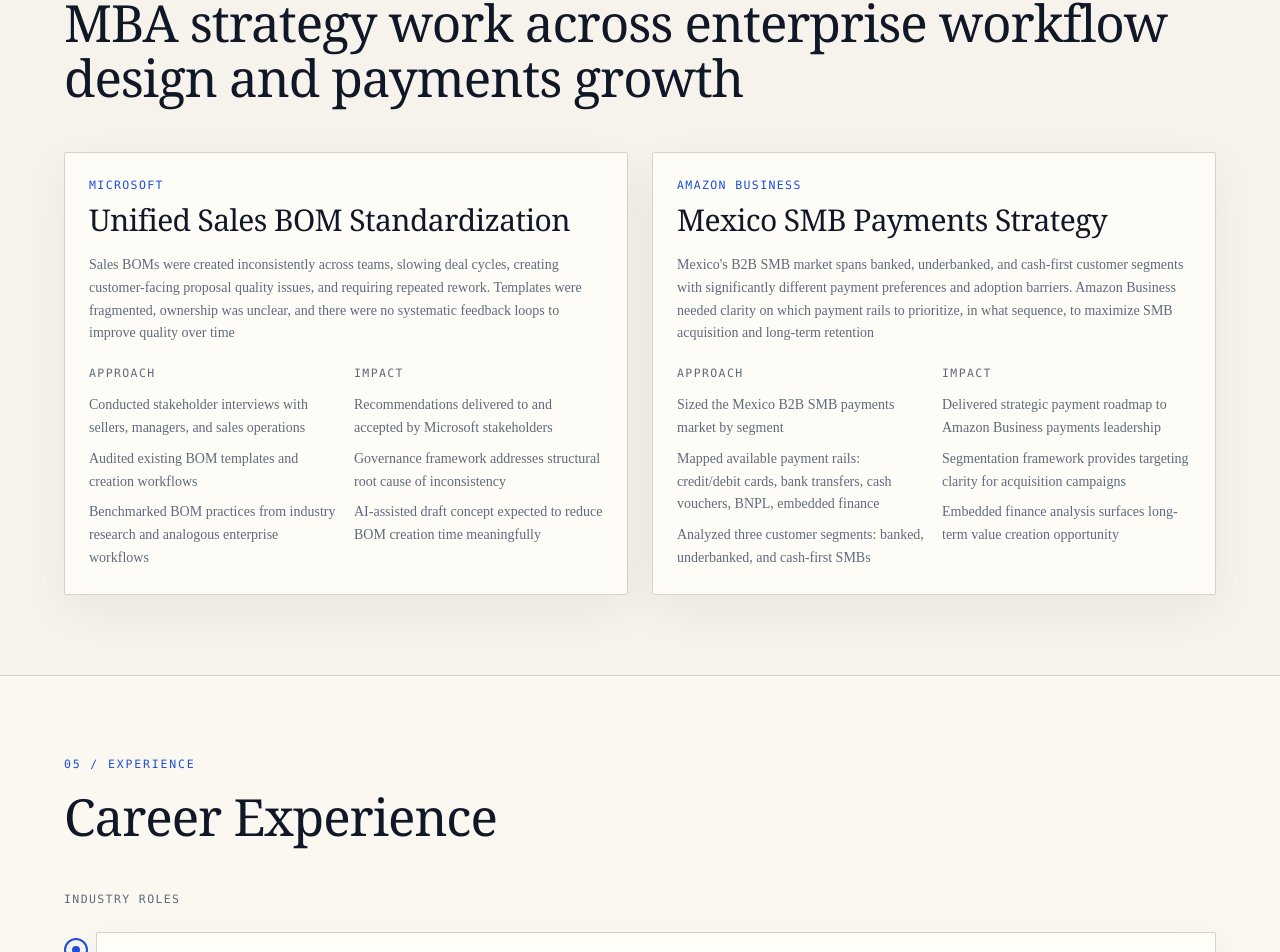
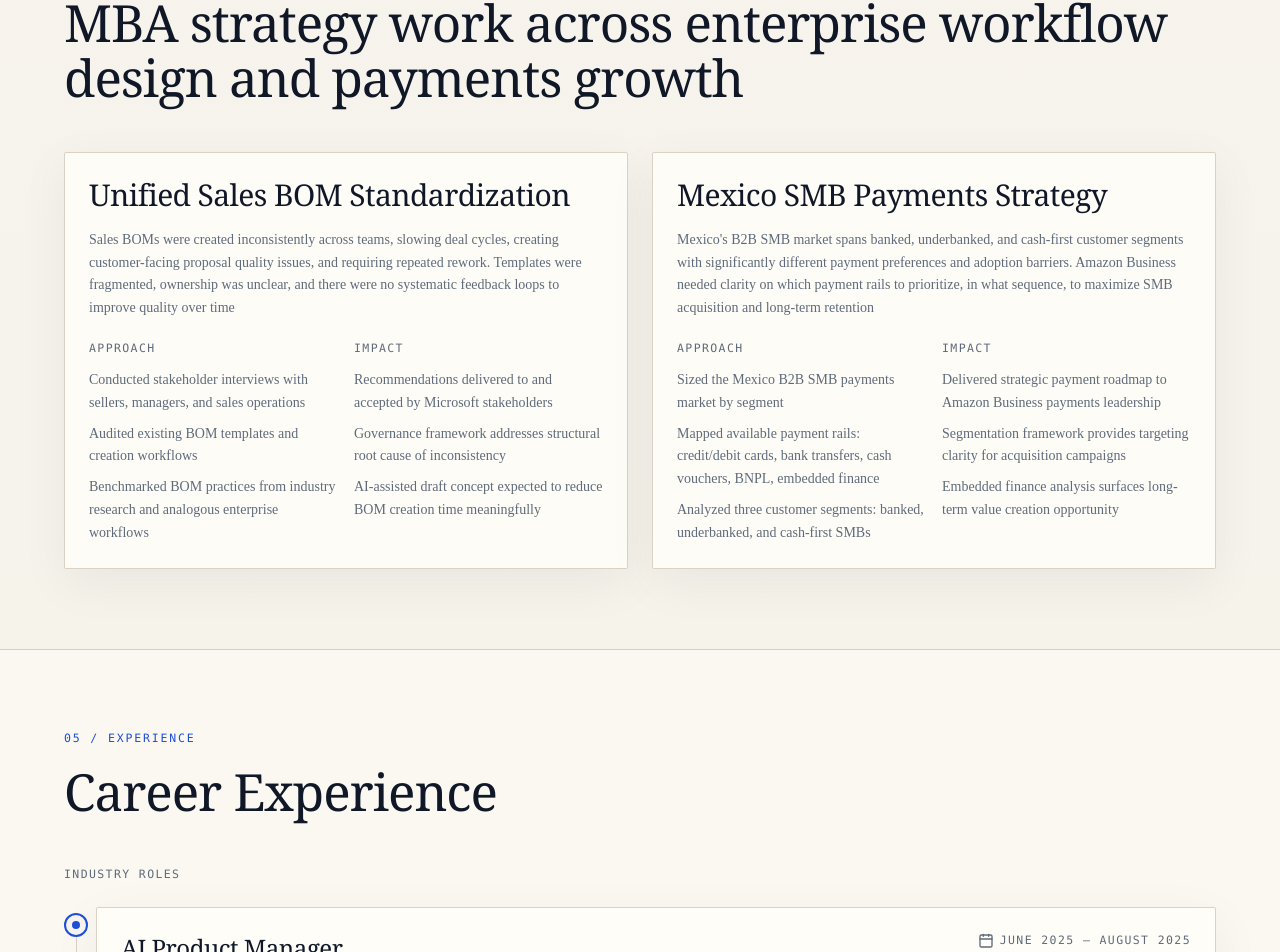
Before and after one commit to kesavbonthu/Kesav-Portfolio-Website, a Next.js app: page / in a window 1280 px wide. Shown: the part 4156-5108 px from the top of the page. Built offline with nearby package versions, Linux system fonts and the light colour scheme.

Commit message:
Remove consulting card subtitles

```diff
--- a/app/page.tsx
+++ b/app/page.tsx
@@ -217,8 +217,7 @@ export default function Home() {
               {consultingWork.map((project) => (
                 <ScrollRevealItem key={project.slug}>
                   <div className="paper-card rounded-[2px] p-6">
-                    <p className="mono-label text-[color:var(--portfolio-accent)]">{project.client}</p>
-                    <h3 className="mt-2 text-3xl font-medium text-[color:var(--portfolio-ink)]">{project.project}</h3>
+                    <h3 className="text-3xl font-medium text-[color:var(--portfolio-ink)]">{project.project}</h3>
                     <p className="mt-4 text-sm leading-relaxed text-[color:var(--portfolio-muted)]">
                       {project.challenge}
                     </p>
```
